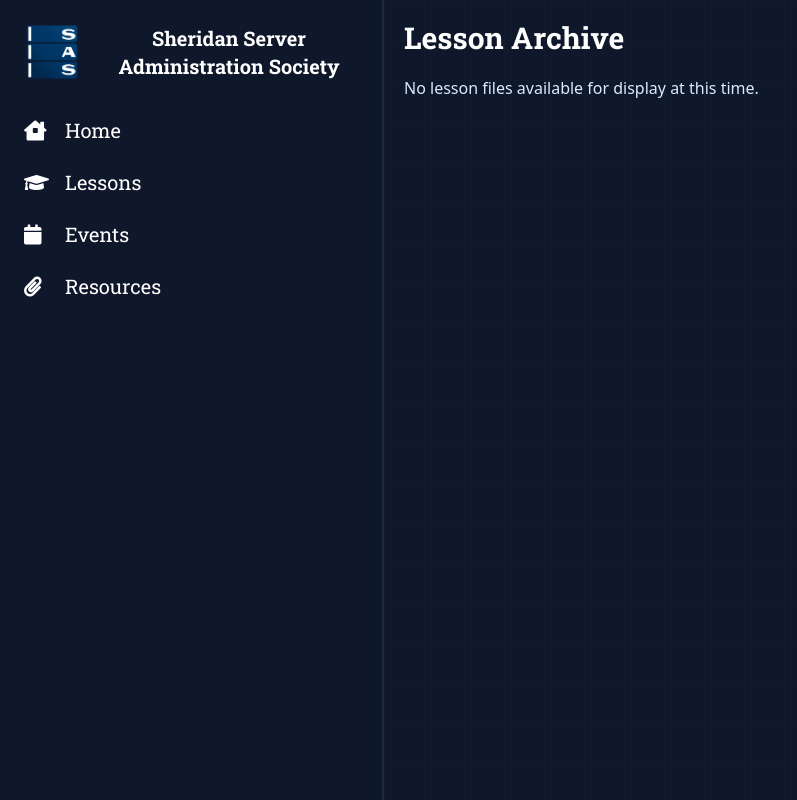
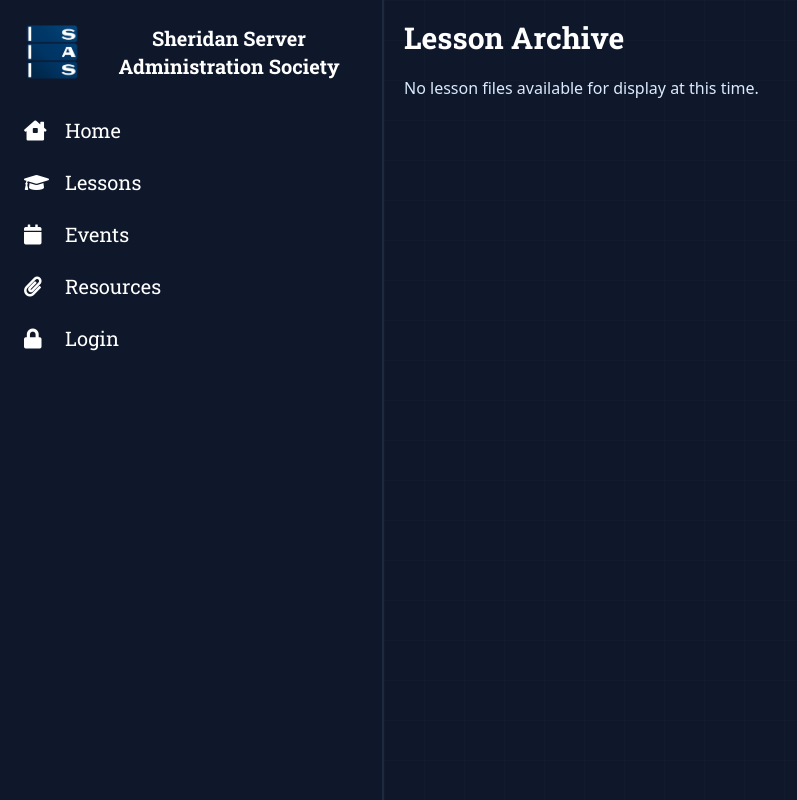
Before and after one commit to sheridansas/website, a PHP site: page /lessons.php in a window 1280 px wide. Shown: the whole page, without its empty margins (0-797 px from the left). Run offline with PHP 8.4, Linux system fonts and the light colour scheme; some web fonts are replaced.

Commit message:
Create login button on navigation

```diff
--- a/public/includes/navigation.php
+++ b/public/includes/navigation.php
@@ -57,7 +57,14 @@
     if (isset($_SESSION["is_admin"]) && $_SESSION["is_admin"] === true) {
         echo <<<EOL
         <a href="/admin" class="text-red-300 px-6 py-3 mb-0 text-xl roboto-slab hover:bg-gradient-to-r hover:from-slate-900 hover:to-slate-800">
-            <i class="fa fa-sharp fa-solid fa-lock w-9"></i> Admin
+            <i class="fa fa-sharp fa-solid fa-lock w-9"></i> Admin Panel
+        </a>
+        EOL;
+    }
+    else {
+        echo <<<EOL
+        <a href="/admin.php" class="text-white px-6 py-3 mb-0 text-xl roboto-slab hover:bg-gradient-to-r hover:from-slate-900 hover:to-slate-800">
+            <i class="fa fa-sharp fa-solid fa-lock w-9"></i> Login
         </a>
         EOL;
     }
```
